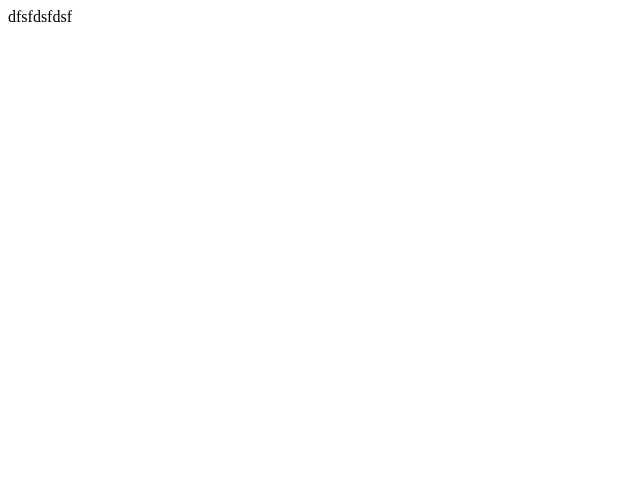
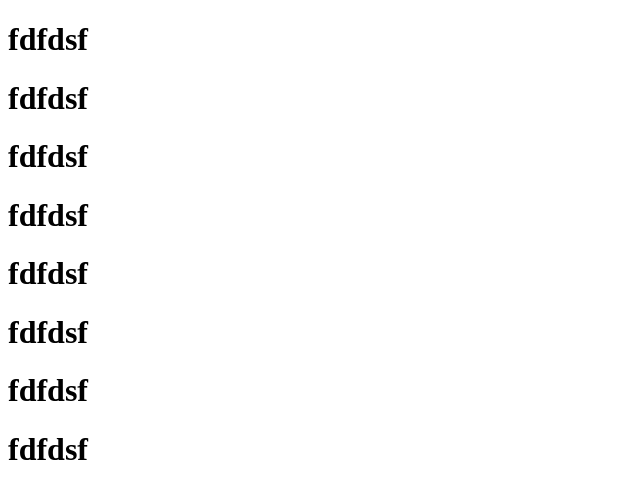
Before and after one commit to priyankaur2004-svg/portfolio, a plain HTML site: page src/index.html in a window 1280 px wide. Shown: the whole page, without its empty margins (0-640 px from the left). Drawn offline with Linux system fonts and the light colour scheme.

Commit message:
delete a.js

```diff
--- a/src/index.html
+++ b/src/index.html
@@ -6,6 +6,13 @@
     <title>Document</title>
 </head>
 <body>
-
-</body>dfsfdsfdsf
+    <h1>fdfdsf</h1>
+    <h1>fdfdsf</h1>
+    <h1>fdfdsf</h1>
+    <h1>fdfdsf</h1>
+    <h1>fdfdsf</h1>
+    <h1>fdfdsf</h1>
+    <h1>fdfdsf</h1>
+    <h1>fdfdsf</h1>
+</body>
 </html>
```
Also changed, not shown: a.js (deleted).
